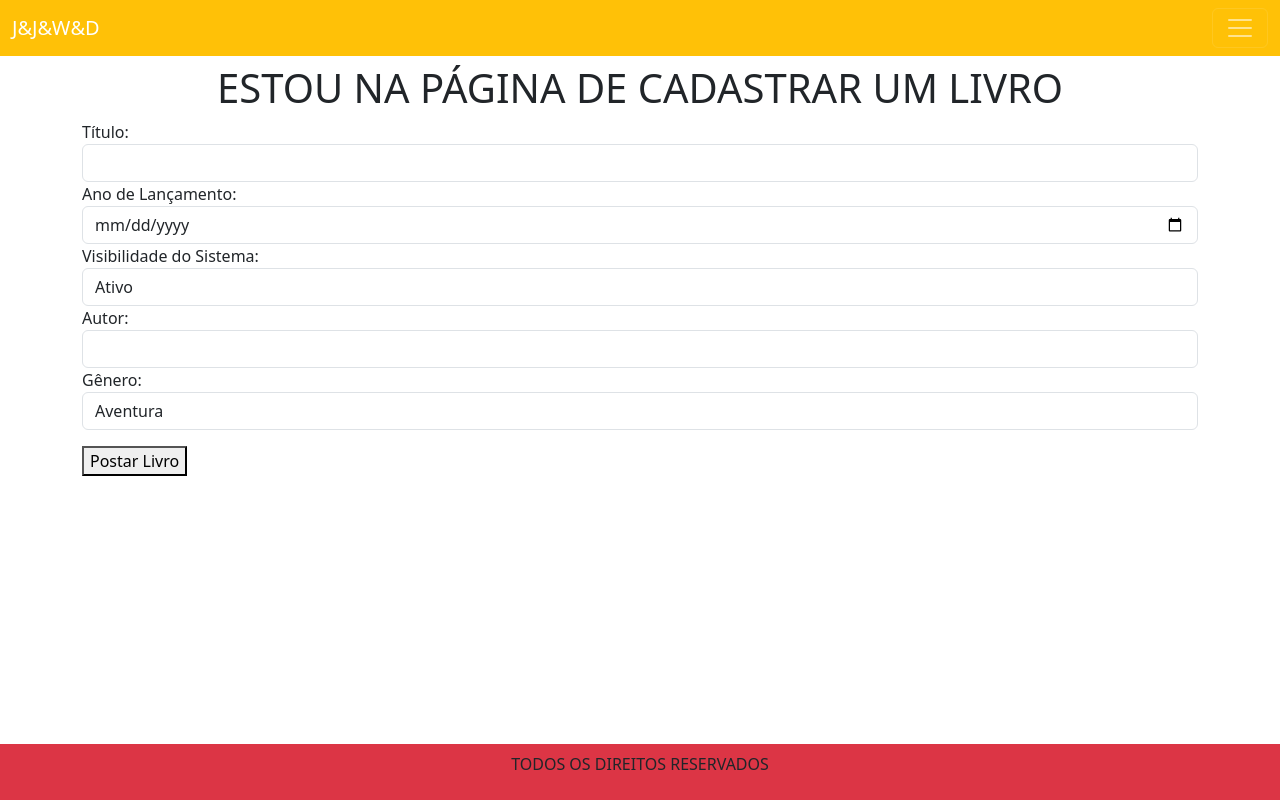
After one commit to jhonatan2202/Sistema-Biblioteca-DDS-27, a Node server app: page /livro/cadastro in a window 1280 px wide. The commit adds this page. Run offline with Node 20, Linux system fonts and the light colour scheme; some libraries are stand-ins or nearby versions.

Commit message:
rota funcional usuario e livros incompleto

```diff
--- /dev/null
+++ b/client/views/livro/cadastro.ejs
@@ -0,0 +1,58 @@
+<%- include('../partials/header') %>
+
+    <main class="container my-2 flex-grow-1">
+    <h1 class="fg-accent fs-6x1 text-center">
+        ESTOU NA PÁGINA DE CADASTRAR UM LIVRO
+    </h1>
+
+    <!-- CRIAR O FORMULARIO DE CADASTRO -->
+     <div class="d-flex flex-column">
+        <!-- ACTIONS - FALA A ROTA QUE O BOTÃO VAI ENVIAR AS INFORMAÇÕES -->
+        <form action="/livro/cadastrar" method="post">
+
+    <!-- CAIXINHA DE TITULO -->
+      <div class="form-group">
+        <label for="nome">Título: </label>
+        <input type="text" name="titulo" id="titulo" class="form-control" required />
+      </div>
+
+    <!-- CAIXINHA DE ANO LANÇAMENTO -->
+     <div class="form-group">
+        <label for="email">Ano de Lançamento: </label>
+        <input type="date" name="ano_lancamento" id="ano_lancamento" class="form-control" required />
+     </div>
+
+    <!-- CAIXINHA DE Visibilidade do Sistema -->
+      <div class="form-group">
+        <label for="perfil">Visibilidade do Sistema: </label>
+        <select name="visibilidade" id="visibilidade" class="form-control">
+            <option value="ativo">Ativo</option>
+            <option value="desativado">Desativado</option>
+        </select>
+      </div>
+
+    <!-- CAIXINHA DE AUTOR -->
+      <div class="form-group">
+        <label for="senha">Autor: </label>
+        <input type="text" name="autor" id="autor" class="form-control" required />
+      </div>
+
+    <!-- CAIXINHA GENERO -->
+    <div class="form-group">
+        <label for="perfil">Gênero: </label>
+        <select name="genero" id="genero" class="form-control">
+            <option value="aventura">Aventura</option>
+            <option value="ficcao">Ficção</option>
+            <option value="drama">Drama</option>
+        </select>
+      </div>
+
+    <!-- BOTÃO DE ENVIO -->
+      <button type="submit" class="btn-subtle theme-success mt-3">
+        Postar Livro
+        </button>
+        </form>
+     </div>
+    </main>
+
+<%- include('../partials/footer') %>
--- a/client/views/partials/header.ejs
+++ b/client/views/partials/header.ejs
@@ -47,7 +47,7 @@
             <div class="drawer-body">
               <ul class="navbar-nav">
                 <li class="nav-item">
-                  <a class="nav-link active" aria-current="page" href="/livros"
+                  <a class="nav-link active" aria-current="page" href="/livro/cadastro"
                     >Livros</a
                   >
                 </li>
--- a/server/router/livroRoutes.js
+++ b/server/router/livroRoutes.js
@@ -0,0 +1,34 @@
+// IMPORTAÇÃO DO MÓDULO DO EXPRESS
+const express = require("express")
+const router = express.Router()
+
+// IMPORTAR O CONTROLLER DO USUÁRIO
+const livroControllers = require("../controllers/livroControllers")
+
+// CRUD
+// MOSTRA A PÁGINA DE CADASTRAR LIVRO
+router.get("/cadastro", (req,res) =>{
+    res.render("livro/cadastro")
+})
+
+// MANDAR AS INFORMAÇÕES DE CADASTRO PARA O CONTROLLER
+router.post("/cadastro",livroControllers.criarL)
+
+// // MANDAR AS INFORMAÇÕES DE CADASTRO PARA O CONTROLLER
+// router.post("/cadastrar",usuarioControllers.criar)
+
+// router.get("/listar", (req,res) =>{
+//     res.render("usuarios/listar")
+// })
+
+// router.get("/editar", (req,res) =>{
+//     res.render("usuarios/editar")
+// })
+
+// router.get("/", (req,res)=>{
+//     res.send("MOSTRANDO A LISTA DE USUÁRIOS")
+// })
+
+
+// EXPORTAR O ROUTER
+module.exports = router
--- a/server/router/usuarioRoutes.js
+++ b/server/router/usuarioRoutes.js
@@ -15,6 +15,9 @@ router.get("/cadastrar", (req,res) =>{
     res.render("usuarios/cadastrar")
 })
 
+// MANDAR AS INFORMAÇÕES DE CADASTRO PARA O CONTROLLER
+router.post("/cadastrar",usuarioControllers.criar)
+
 router.get("/listar", (req,res) =>{
     res.render("usuarios/listar")
 })
--- a/server/server.js
+++ b/server/server.js
@@ -17,11 +17,20 @@ app.set("view engine", "ejs")
 //APONTAR PARA O EJS ONDE ESTAO AS PAGINAS
 app.set("views", path.join(__dirname,"../client/views") )
 
+// MIDDLEWARE PARA ENTENDER O JSON
+// LÊ OS DADOS
+app.use(express.json())
+// ********** DUVIDA
+app.use(express.urlencoded({extended:true}))
+
 // CRIAÇÃO DAS ROTAS
 
-// IMPORTAR AS ROTAS DE USUÁRIO
+// IMPORTAR AS ROTAS DE USUÁRIO E LIVRO
 const usuarioRoutes = require("./router/usuarioRoutes.js")
 app.use("/usuarios", usuarioRoutes)
+
+const livroRoutes = require("./router/livroRoutes.js")
+app.use("/livro", livroRoutes)
 
 // ROTAS PÚBLICAS
 app.get("/", (req, res) => {
```
Also changed, not shown: client/views/erro.ejs (added, +25 -0 lines), data/banco.sql (+14 -2 lines), server/controllers/livroControllers.js (added, +51 -0 lines), server/controllers/usuarioControllers.js (+20 -3 lines), server/models/livroModels.js (added, +35 -0 lines), server/models/usuarioModels.js (+11 -2 lines).
